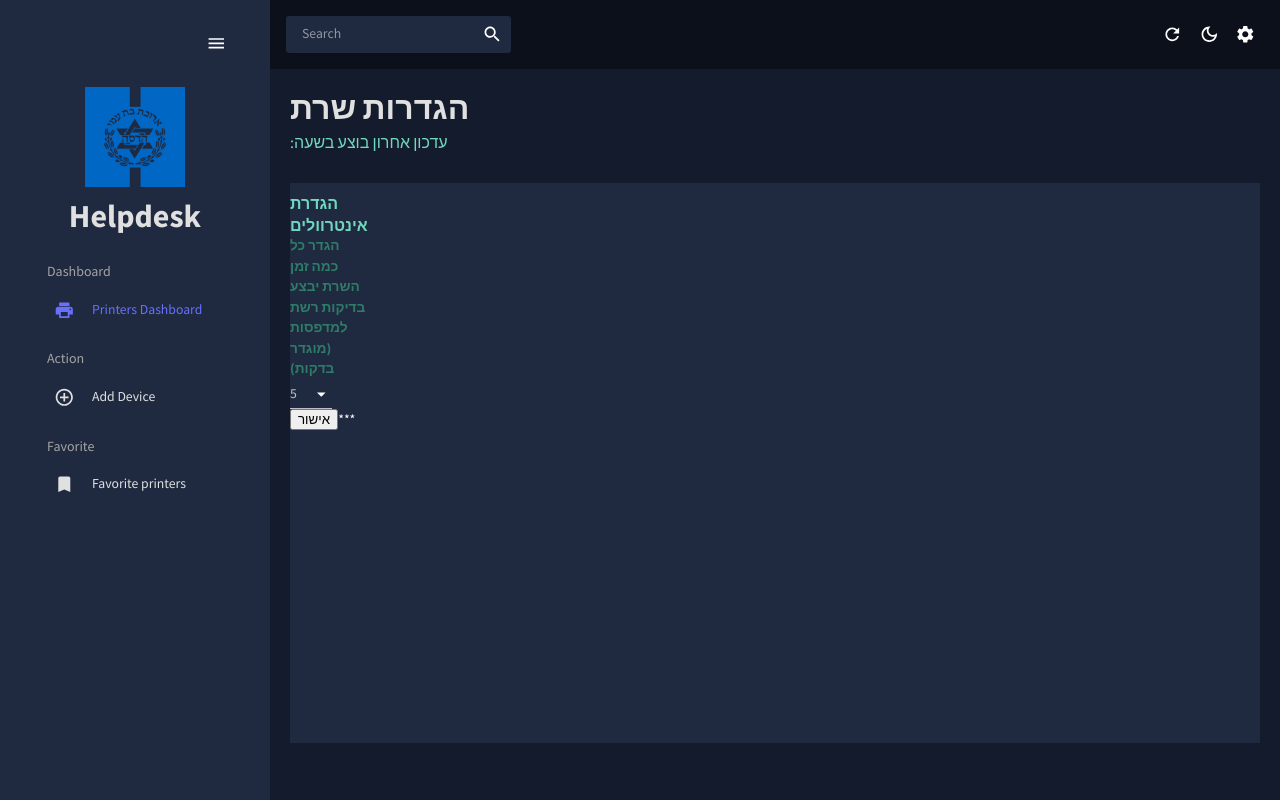
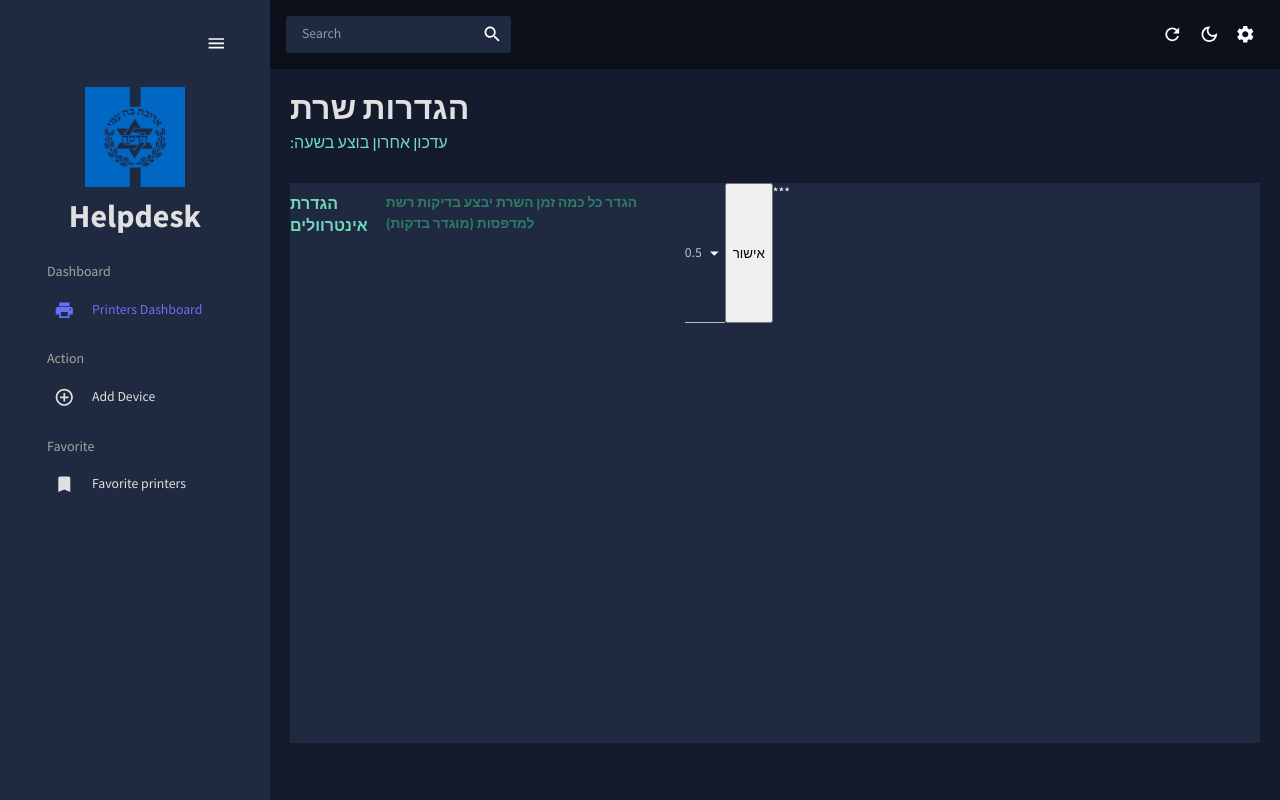
Before and after one commit to menachem95/hospital-demo-client, a React (Create React App) app: page /server-setting in a window 1280 px wide. Built offline with nearby package versions, Linux system fonts and the light colour scheme; no server answers.

Commit message:
fixing bugs

```diff
--- a/src/components/ServerSetting.jsx
+++ b/src/components/ServerSetting.jsx
@@ -9,6 +9,7 @@ import { Link, Navigate, NavLink, useNavigate } from "react-router-dom";
 import { Skeleton } from "@mui/material";
 import { Select, selectClasses } from "@mui/base/Select";
 import { Option, optionClasses } from "@mui/base/Option";
+import { useEffect } from "react";
 
 import InputLabel from "@mui/material/InputLabel";
 import FormControl from "@mui/material/FormControl";
@@ -17,13 +18,31 @@ import { useState } from "react";
 
 const ServerSeting = () => {
   const theme = useTheme();
-  const [intervalMinutes, setIntervalMinutes] = useState(5);
+  const [intervalMinutes, setIntervalMinutes] = useState();
   const [msgFromSrv, setMsgFromSrv] = useState("***");
 
   const colors = tokens(theme.palette.mode);
 
+  const getServerConfiguration = async () => {
+    const serverConfing = await fetch(
+      `${process.env.REACT_APP_BACKEND_URL}/server-confing`,
+
+      {
+        method: "GET",
+        headers: { "Content-Type": "application/json" },
+      }
+    );
+    const res = await serverConfing.json();
+    console.log(res.intervalMinutes);
+    setIntervalMinutes(res.intervalMinutes);
+  };
+
+  useEffect(() => {
+
+    getServerConfiguration();
+  }, []);
   return (
-    <Box m="20px">
+    <Box m="20px" >
       {/* HEADER */}
       <Box
         sx={{ width: 1 }}
@@ -51,7 +70,7 @@ const ServerSeting = () => {
           // justifyContent="flex-end" # DO NOT USE THIS WITH 'scroll'
         }}
       >
-        <form>
+        <form style={{width: 500, display: "flex"}}>
           {/* <InputLabel variant="standard" htmlFor="uncontrolled-native">
           {"בדיקת מדפסות כל"}
         </InputLabel> */}
@@ -72,15 +91,20 @@ const ServerSeting = () => {
             {"הגדר כל כמה זמן השרת יבצע בדיקות רשת למדפסות (מוגדר בדקות)"}
           </Typography>
           <NativeSelect
-          onChange={(e) => setIntervalMinutes(e.target.value)}
+            onChange={(e) => {
+              const selectedValue = e.target.value;
+              console.log(selectedValue);
+              setIntervalMinutes(selectedValue);
+            }}
             sx={{ color: colors.grey[200] }}
-            defaultValue={intervalMinutes}
-            inputProps={
-              {
-                // name: 'age',
-                // id: 'uncontrolled-native',
-              }
-            }
+            // defaultValue={isServerDataLoaded ? intervalMinutes : ""}
+            value={intervalMinutes}
+            // inputProps={
+            //   {
+            //     // name: 'age',
+            //     // id: 'uncontrolled-native',
+            //   }
+            // }
           >
             <option value={0.5}>0.5</option>
             <option value={1}>1</option>
@@ -89,19 +113,20 @@ const ServerSeting = () => {
           </NativeSelect>
           <button
             onClick={async (e) => {
-             e.preventDefault();
-            const setServerInterval =  await fetch(
+              console.log(intervalMinutes);
+              e.preventDefault();
+              const setServerInterval = await fetch(
                 `${process.env.REACT_APP_BACKEND_URL}/setinterval`,
                 // "http://localhost:8080/add-printer",
                 // "https://hospitol-demo-server.onrender.com/add-printer",
                 {
                   method: "POST",
                   headers: { "Content-Type": "application/json" },
-                  body: JSON.stringify({intervalMinutes}),
+                  body: JSON.stringify({ intervalMinutes: +intervalMinutes }),
                 }
               );
-                const res = await setServerInterval.json();
-                setMsgFromSrv(res.message)
+              const res = await setServerInterval.json();
+              setMsgFromSrv(res.message);
             }}
           >
             אישור
```
